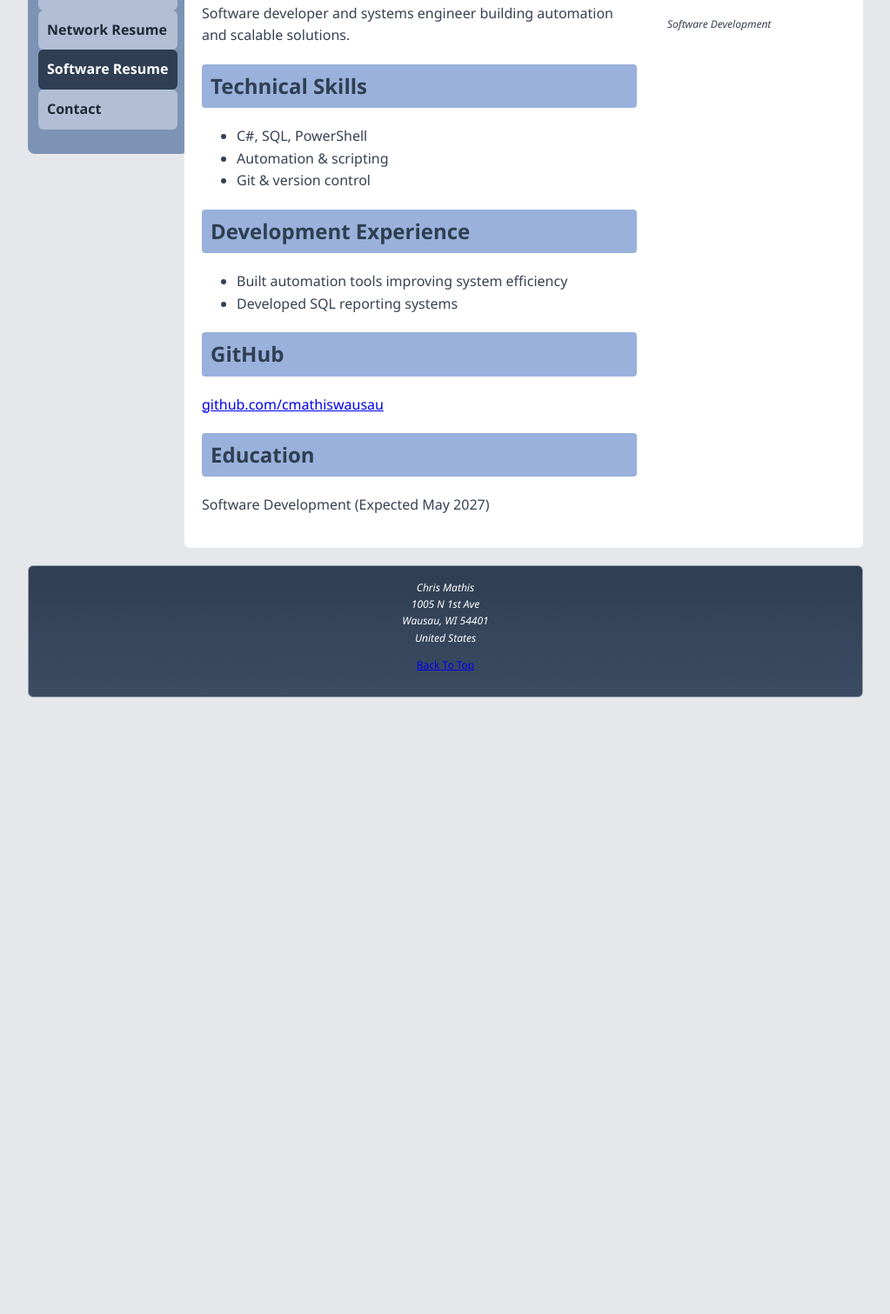
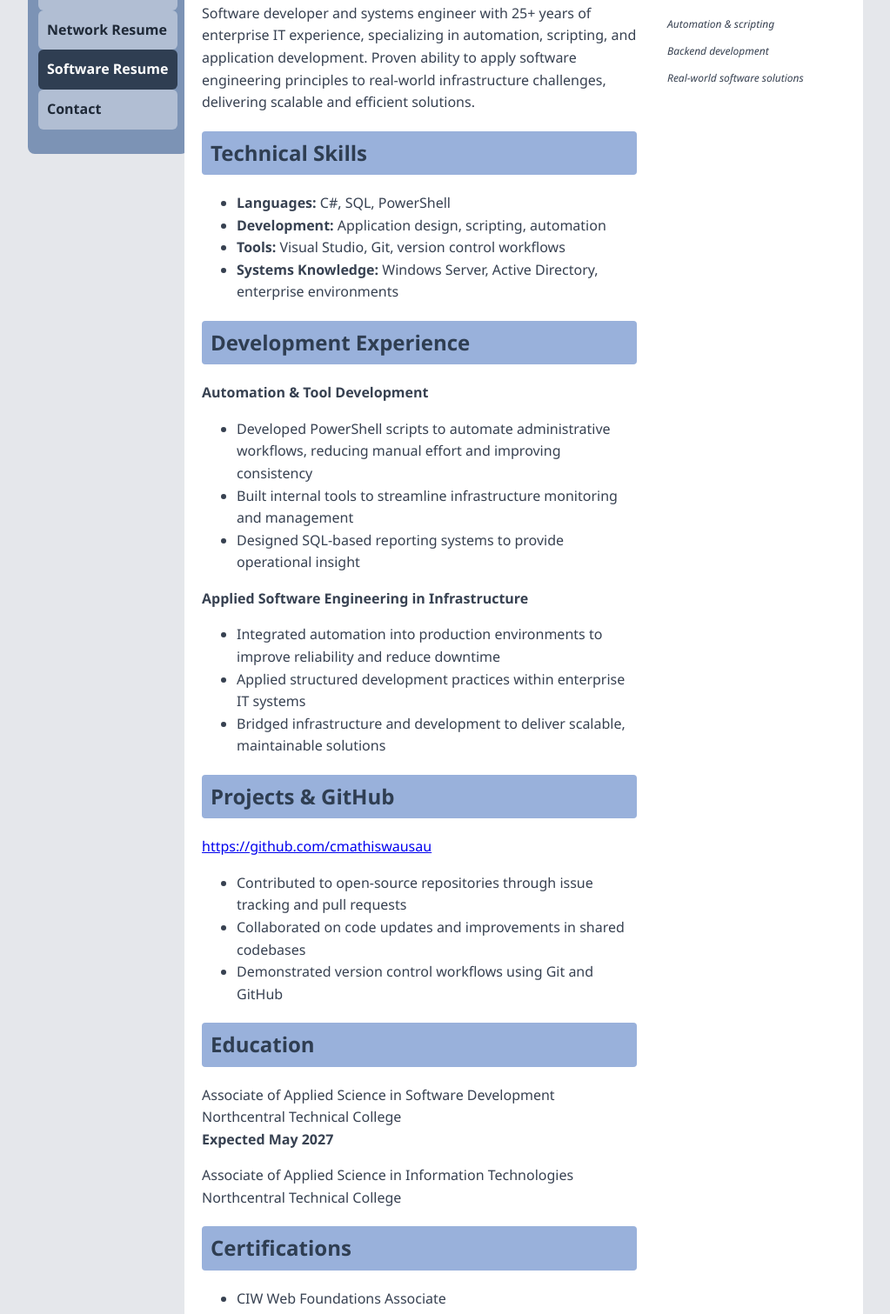
Before and after one commit to cmathiswausau/portfolio, a plain HTML site: page resume-software.html in a window 1280 px wide. Shown: the part 369-1880 px from the top of the page at 87% size, without its empty margins (128-1151 px from the left). Before the commit the page ends 1191 px from the top, so only its background shows below. Drawn offline with Linux system fonts and the light colour scheme.

Commit message:
modified:   resume-software.html

```diff
--- a/resume-software.html
+++ b/resume-software.html
@@ -1,58 +1,115 @@
 <!DOCTYPE html>
 <html lang="en">
+
 <head>
     <meta charset="UTF-8">
     <meta name="viewport" content="width=device-width, initial-scale=1.0">
-<title>Software Resume</title>
+    <title>Software Development Resume</title>
+
     <link rel="stylesheet" href="normalize.css">
     <link rel="stylesheet" href="main.css">
 </head>
+
 <body id="top">
     <div id="wrap">
+
         <header>
             <img src="logo.png" alt="Chris Mathis Logo">
             <h1>Chris Mathis</h1>
-<h2>Network Engineer | Software Developer</h2>
+            <h2>Software Developer | Systems Engineer</h2>
         </header>
+
         <nav>
             <ul>
-<li><a href="index.html" >Home</a></li>
-<li><a href="projects.html" >Projects</a></li>
-<li><a href="resume-network.html" >Network Resume</a></li>
+                <li><a href="index.html">Home</a></li>
+                <li><a href="projects.html">Projects</a></li>
+                <li><a href="resume-network.html">Network Resume</a></li>
                 <li><a href="resume-software.html" class="active">Software Resume</a></li>
-<li><a href="contact.html" >Contact</a></li>
+                <li><a href="contact.html">Contact</a></li>
             </ul>
         </nav>
+
         <section>
+
             <article>
+
                 <h2>Professional Summary</h2>
-<p>Software developer and systems engineer building automation and scalable solutions.</p>
+                <p>
+                    Software developer and systems engineer with 25+ years of enterprise IT experience, specializing in
+                    automation, scripting, and application development. Proven ability to apply software engineering
+                    principles to real-world infrastructure challenges, delivering scalable and efficient solutions.
+                </p>
 
                 <h2>Technical Skills</h2>
                 <ul>
-<li>C#, SQL, PowerShell</li>
-<li>Automation & scripting</li>
-<li>Git & version control</li>
+                    <li><strong>Languages:</strong> C#, SQL, PowerShell</li>
+                    <li><strong>Development:</strong> Application design, scripting, automation</li>
+                    <li><strong>Tools:</strong> Visual Studio, Git, version control workflows</li>
+                    <li><strong>Systems Knowledge:</strong> Windows Server, Active Directory, enterprise environments
+                    </li>
                 </ul>
 
                 <h2>Development Experience</h2>
+
+                <p><strong>Automation & Tool Development</strong></p>
                 <ul>
-<li>Built automation tools improving system efficiency</li>
-<li>Developed SQL reporting systems</li>
+                    <li>Developed PowerShell scripts to automate administrative workflows, reducing manual effort and
+                        improving consistency</li>
+                    <li>Built internal tools to streamline infrastructure monitoring and management</li>
+                    <li>Designed SQL-based reporting systems to provide operational insight</li>
                 </ul>
 
-<h2>GitHub</h2>
-<p><a href="https://github.com/cmathiswausau">github.com/cmathiswausau</a></p>
+                <p><strong>Applied Software Engineering in Infrastructure</strong></p>
+                <ul>
+                    <li>Integrated automation into production environments to improve reliability and reduce downtime
+                    </li>
+                    <li>Applied structured development practices within enterprise IT systems</li>
+                    <li>Bridged infrastructure and development to deliver scalable, maintainable solutions</li>
+                </ul>
+
+                <h2>Projects & GitHub</h2>
+
+                <p>
+                    <a href="https://github.com/cmathiswausau" target="_blank">
+                        https://github.com/cmathiswausau
+                    </a>
+                </p>
+
+                <ul>
+                    <li>Contributed to open-source repositories through issue tracking and pull requests</li>
+                    <li>Collaborated on code updates and improvements in shared codebases</li>
+                    <li>Demonstrated version control workflows using Git and GitHub</li>
+                </ul>
 
                 <h2>Education</h2>
-<p>Software Development (Expected May 2027)</p>
+
+                <p>
+                    Associate of Applied Science in Software Development<br>
+                    Northcentral Technical College<br>
+                    <strong>Expected May 2027</strong>
+                </p>
+
+                <p>
+                    Associate of Applied Science in Information Technologies<br>
+                    Northcentral Technical College
+                </p>
+
+                <h2>Certifications</h2>
+                <ul>
+                    <li>CIW Web Foundations Associate</li>
+                </ul>
 
             </article>
+
             <aside>
                 <h2>Focus</h2>
-<p class="asideText">Software Development</p>
+                <p class="asideText">Automation & scripting</p>
+                <p class="asideText">Backend development</p>
+                <p class="asideText">Real-world software solutions</p>
             </aside>
+
         </section>
+
         <footer>
             <address>
                 Chris Mathis<br>
@@ -60,8 +117,11 @@
                 Wausau, WI 54401<br>
                 United States
             </address>
+
             <p><a href="#top">Back To Top</a></p>
         </footer>
+
     </div>
 </body>
+
 </html>
```
Lines whose indentation alone changed are shown as unchanged.
